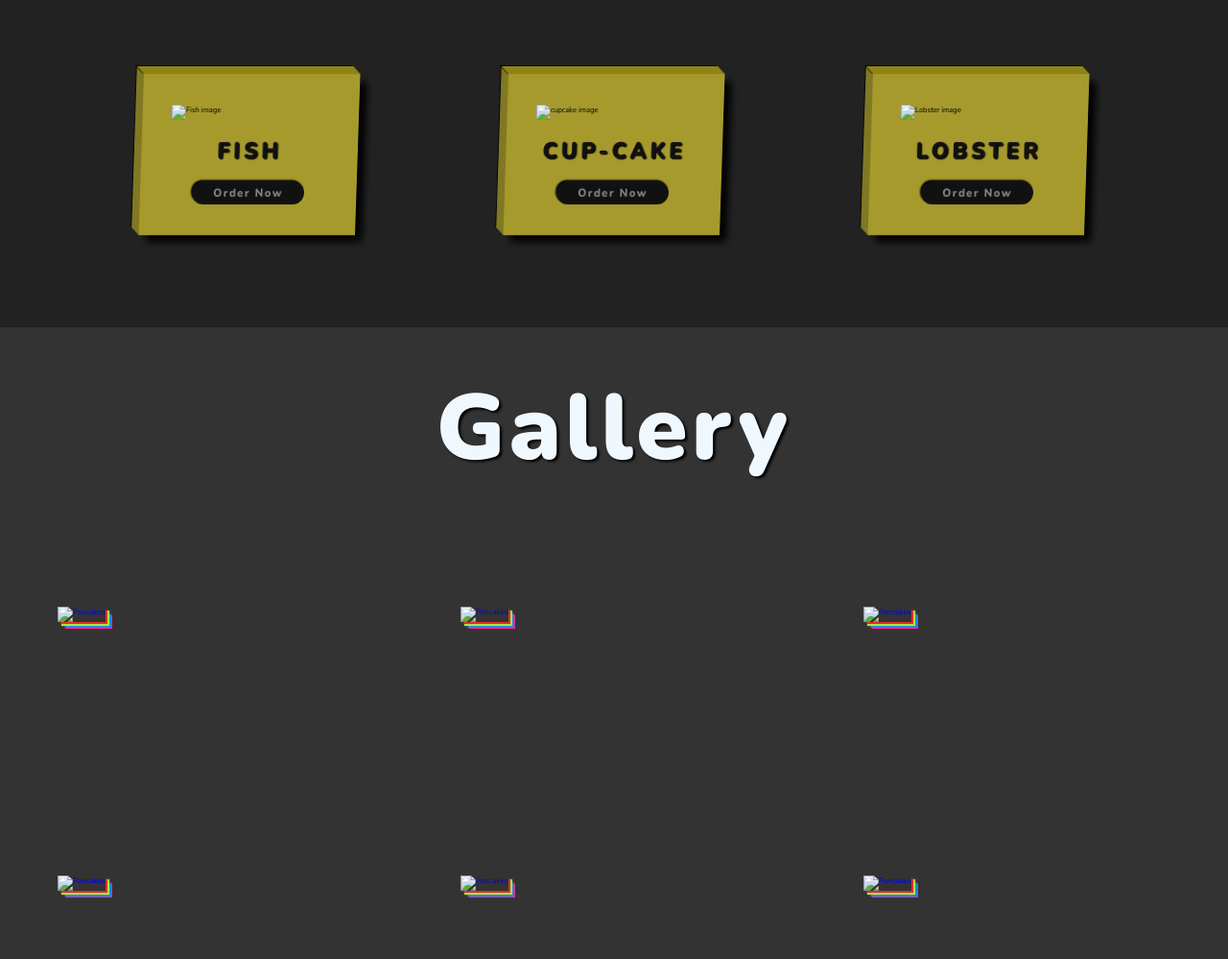
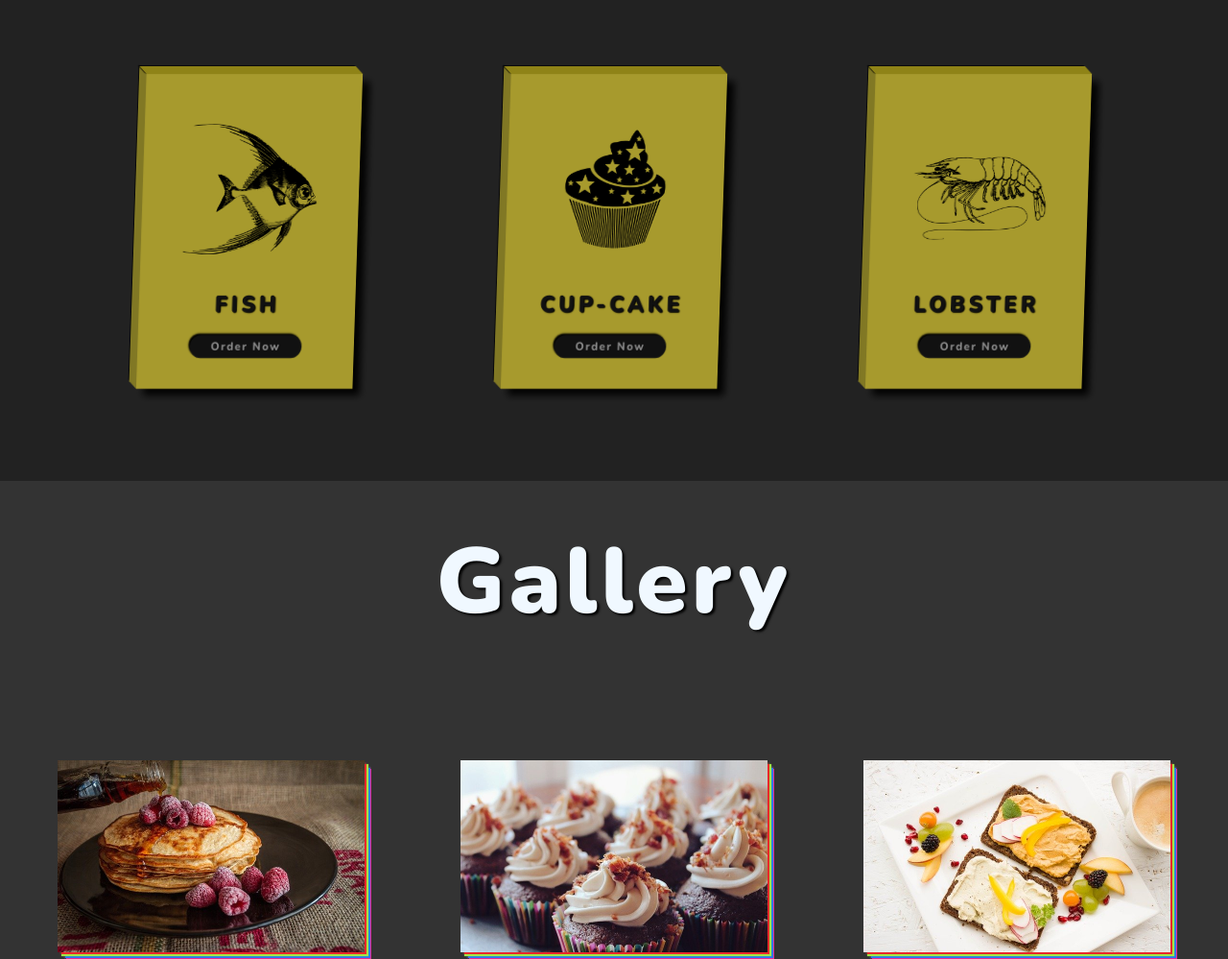
Before and after one commit to 2Tanu6/Food-website, a plain HTML site: page index.html in a window 1280 px wide. Shown: the part 1174-2173 px from the top of the page at 96% size. Drawn offline with nearby package versions, Linux system fonts and the light colour scheme.

Commit message:
Update index.html

```diff
--- a/index.html
+++ b/index.html
@@ -62,17 +62,17 @@
             <h1 class="section-heading">Popular Meals</h1>
             <div class="cards-container">
                 <div class="card">
-                    <img class="card-img" src="Images/card-img-1.png" alt="Fish image">
+                    <img class="card-img" src="card-img-1.png" alt="Fish image">
                     <h3 class="card-name">Fish</h3>
                     <button class="card-btn">Order now</button>
                 </div>
                 <div class="card">
-                    <img class="card-img" src="Images/card-img-2.png" alt="cupcake image">
+                    <img class="card-img" src="card-img-2.png" alt="cupcake image">
                     <h3 class="card-name">Cup-cake</h3>
                     <button class="card-btn">Order now</button>
                 </div>
                 <div class="card">
-                    <img class="card-img" src="Images/card-img-3.png" alt="Lobster image">
+                    <img class="card-img" src="card-img-3.png" alt="Lobster image">
                     <h3 class="card-name">Lobster</h3>
                     <button class="card-btn">Order now</button>
                 </div>
@@ -85,32 +85,32 @@
             <h1 class="section-heading">Gallery</h1>
             <div class="gallery">
                 <a href="#" class="gallery-link" title="Order Now">
-                    <img class="food-img" src="Images/gallery-img-1.jpg" alt="Pancakes">
+                    <img class="food-img" src="gallery-img-1.jpg" alt="Pancakes">
                     <h3 class="food-name">Pancakes</h3>
                     <p class="food-description">Lorem ipsun dolor sit, amet consectetur adipisicing elit. Rerum unde quos blanditiis explicabo vero optio.</p>
                 </a>
                 <a href="#" class="gallery-link" title="Order Now">
-                    <img class="food-img" src="Images/gallery-img-2.jpg" alt="Pancakes">
+                    <img class="food-img" src="gallery-img-2.jpg" alt="Pancakes">
                     <h3 class="food-name">Cupcakes</h3>
                     <p class="food-description">Lorem ipsun dolor sit, amet consectetur adipisicing elit. Rerum unde quos blanditiis explicabo vero optio.</p>
                 </a>
                 <a href="#" class="gallery-link" title="Order Now">
-                    <img class="food-img" src="Images/gallery-img-3.jpg" alt="Pancakes">
+                    <img class="food-img" src="gallery-img-3.jpg" alt="Pancakes">
                     <h3 class="food-name">Hummus</h3>
                     <p class="food-description">Lorem ipsun dolor sit, amet consectetur adipisicing elit. Rerum unde quos blanditiis explicabo vero optio.</p>
                 </a>
                 <a href="#" class="gallery-link" title="Order Now">
-                    <img class="food-img" src="Images/gallery-img-4.jpg" alt="Pancakes">
+                    <img class="food-img" src="gallery-img-4.jpg" alt="Pancakes">
                     <h3 class="food-name">Hamburger</h3>
                     <p class="food-description">Lorem ipsun dolor sit, amet consectetur adipisicing elit. Rerum unde quos blanditiis explicabo vero optio.</p>
                 </a>
                 <a href="#" class="gallery-link" title="Order Now">
-                    <img class="food-img" src="Images/gallery-img-5.jpg" alt="Pancakes">
+                    <img class="food-img" src="gallery-img-5.jpg" alt="Pancakes">
                     <h3 class="food-name">Salmon</h3>
                     <p class="food-description">Lorem ipsun dolor sit, amet consectetur adipisicing elit. Rerum unde quos blanditiis explicabo vero optio.</p>
                 </a>
                 <a href="#" class="gallery-link" title="Order Now">
-                    <img class="food-img" src="Images/gallery-img-6.jpg" alt="Pancakes">
+                    <img class="food-img" src="gallery-img-6.jpg" alt="Pancakes">
                     <h3 class="food-name">veggies</h3>
                     <p class="food-description">Lorem ipsun dolor sit, amet consectetur adipisicing elit. Rerum unde quos blanditiis explicabo vero optio.</p>
                 </a>
```
